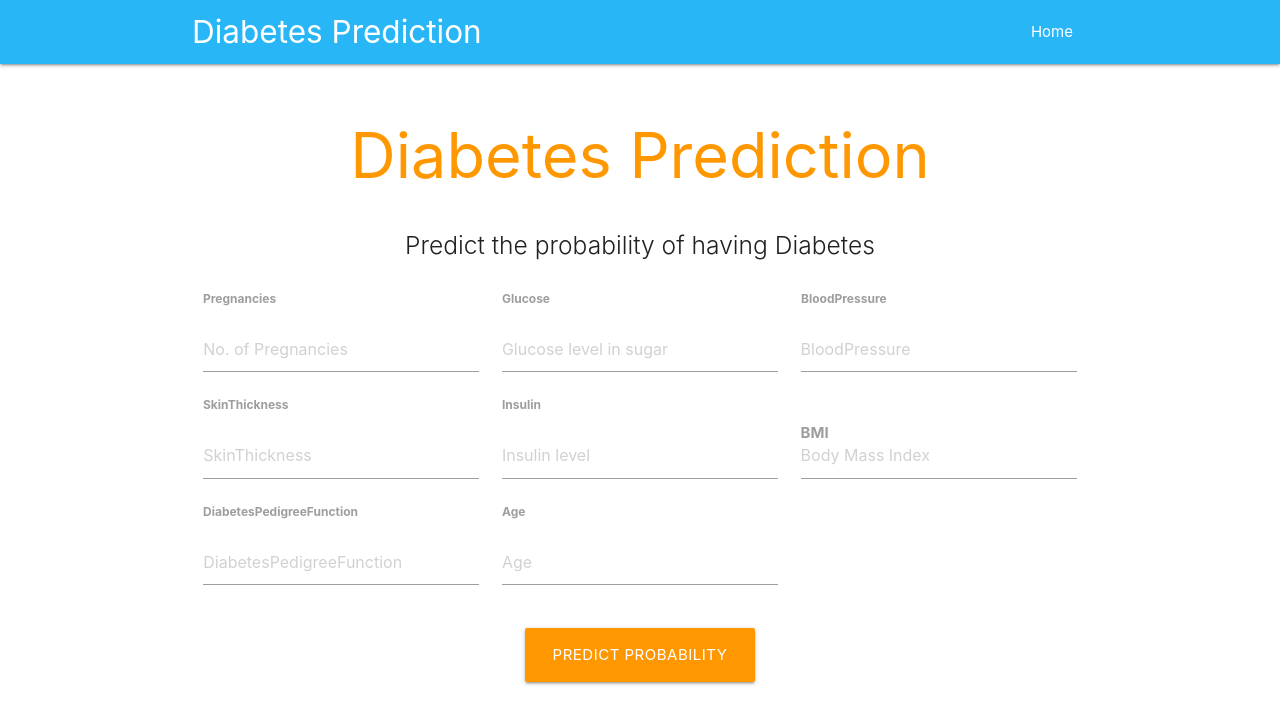
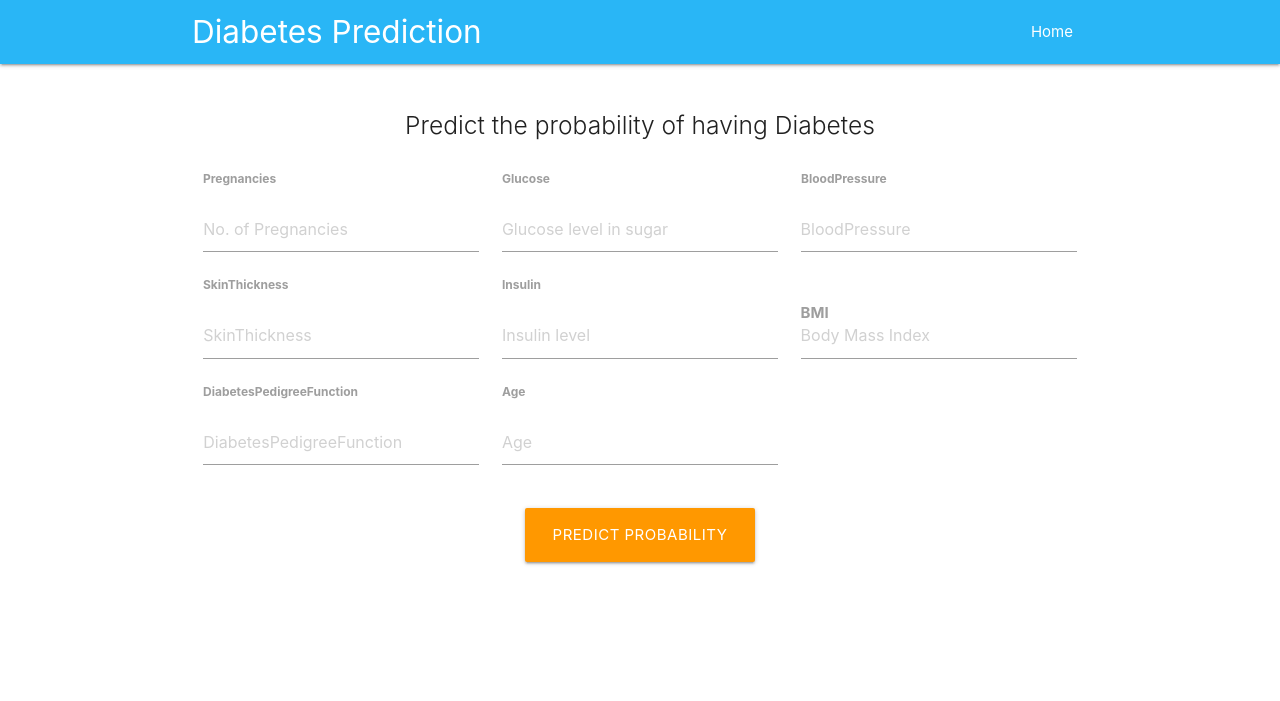
Before and after one commit to NimeshMalhotra/Project-Diabetes, a Flask app: page / in a window 1280 px wide. Shown: the top 701 px of the page. Run offline with Flask 2, Linux system fonts and the light colour scheme; parts of the project's set-up code (start-up, migrations or seed data) failed here and were passed over; some libraries are stand-ins or nearby versions.

Commit message:
Update index.html

```diff
--- a/templates/index.html
+++ b/templates/index.html
@@ -3,7 +3,7 @@
 <head>
   <meta http-equiv="Content-Type" content="text/html; charset=UTF-8"/>
   <meta name="viewport" content="width=device-width, initial-scale=1, maximum-scale=1.0"/>
-  <title>Diabetes prediction</title>
+
 
   <!-- CSS  -->
   <link href="https://fonts.googleapis.com/icon?family=Material+Icons" rel="stylesheet">
@@ -24,7 +24,6 @@
   <div class="section no-pad-bot" id="index-banner">
     <div class="container">
      <h5 style="text-align: center; color: brown; font-weight: 600;">{{pred}}</h5>
-      <h1 class="header center orange-text">Diabetes Prediction</h1>
       <div class="row center">
         <h5 class="header col s12 light">Predict the probability of having Diabetes
         <br>
```
